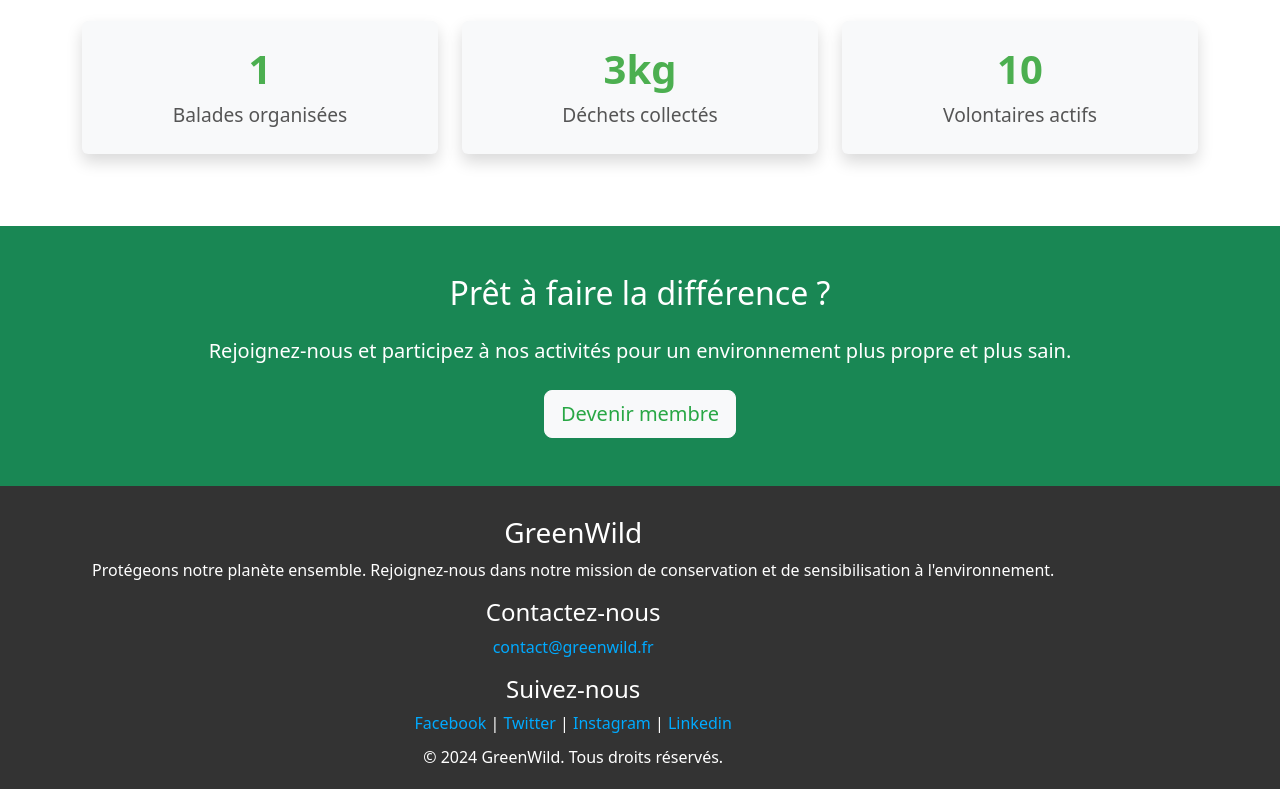
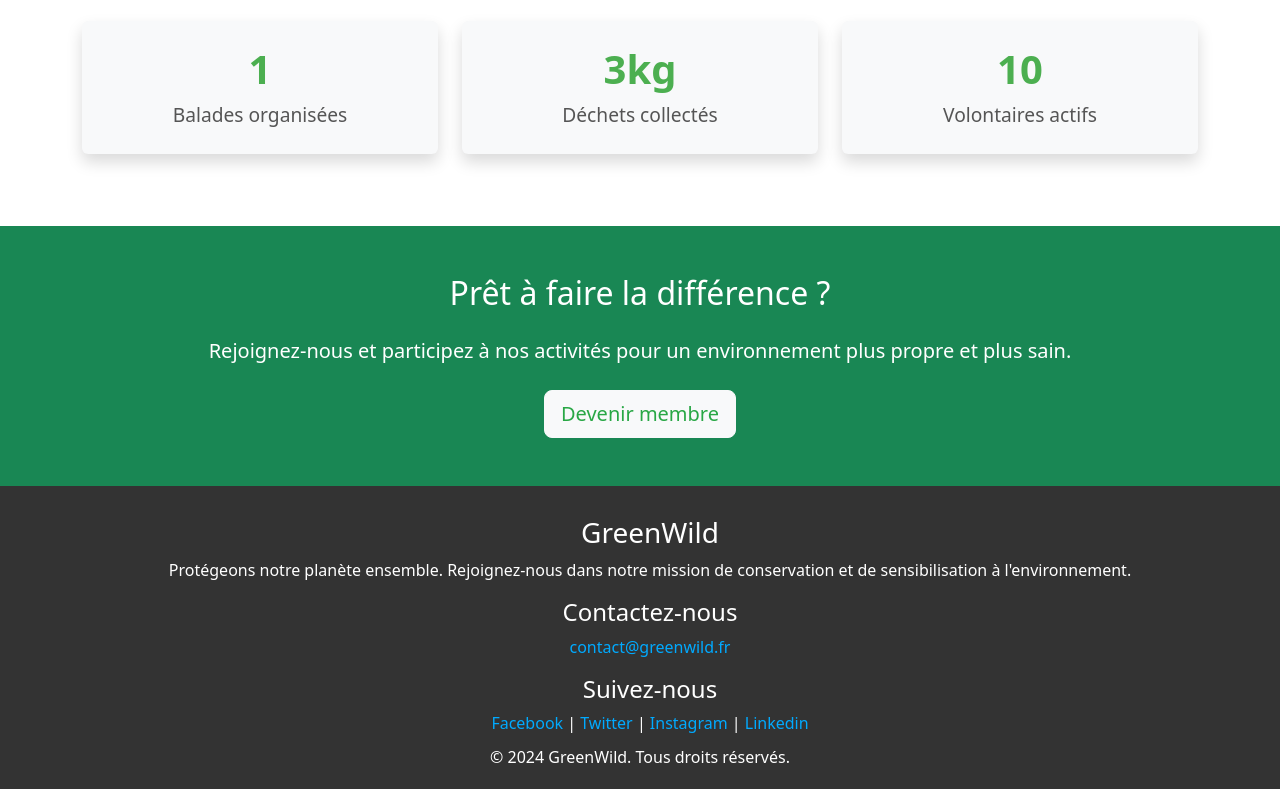
Before and after one commit to Moi30/GreenWild, a Vue app: page / in a window 1280 px wide. Shown: the part 1645-2434 px from the top of the page. Built offline with nearby package versions, Linux system fonts and the light colour scheme.

Commit message:
UPDATE Footer

```diff
--- a/src/components/SiteFooter.vue
+++ b/src/components/SiteFooter.vue
@@ -27,6 +27,23 @@ export default {
 </script>
 
 <style scoped>
+.footer .container {
+  display: flex;
+  justify-content: center;
+  align-items: center;
+  flex-direction: column;
+  text-align: center;
+}
+
+.footer-section {
+  margin: 10px;
+  width: 100%;
+}
+
+.footer-content {
+  width: 100%;
+}
+
 .footer {
   background-color: #333;
   color: #fff;
```
